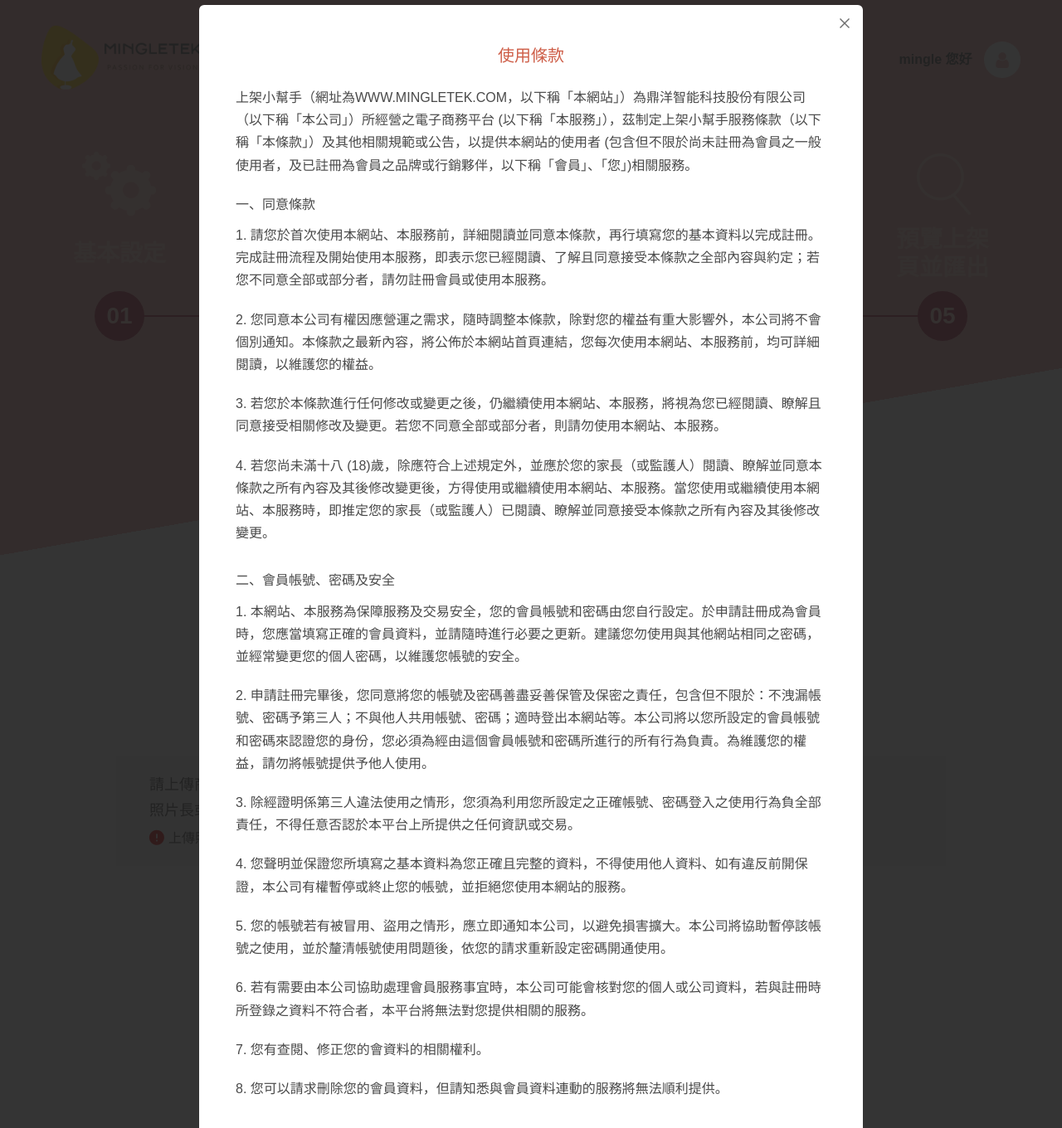
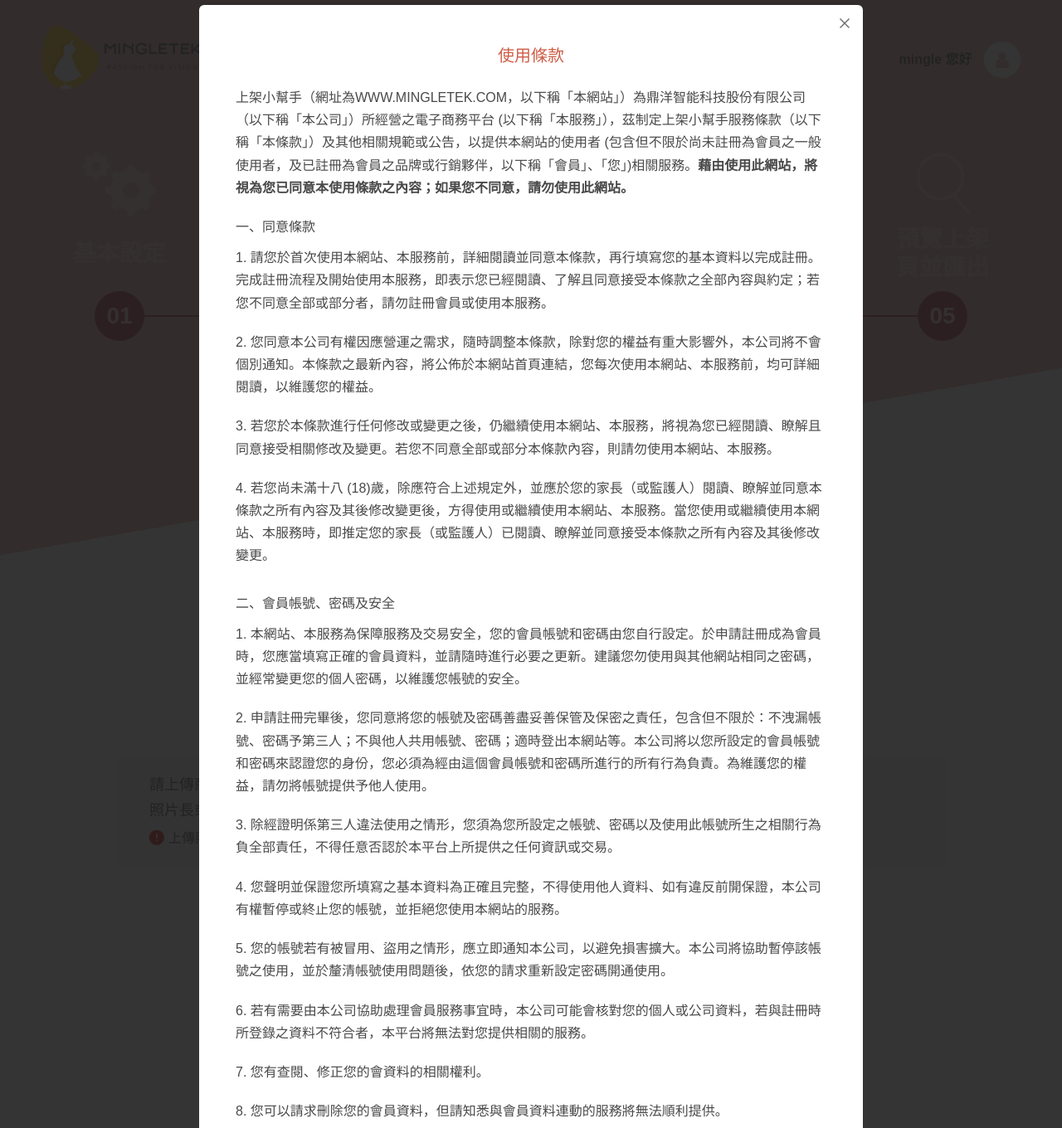
Before and after one commit to Yu1106/mingletek, a PHP site: page /html/step2.html in a window 1280 px wide, after a click on "使用條款". Shown: the top 1360 px of the page at 83% size. Run offline with PHP 8.4, Linux system fonts and the light colour scheme; some web fonts are replaced.

Commit message:
feat: mingletek
因應需求做調整：
 step4製做
修改程式

```diff
--- a/html/step2.html
+++ b/html/step2.html
@@ -118,13 +118,13 @@
 							</p>
 							<div id="terms" class="fancybox-content lightBox">
 								<h4>使用條款</h4>
-								<p>上架小幫手（網址為WWW.MINGLETEK.COM，以下稱「本網站」）為鼎洋智能科技股份有限公司（以下稱「本公司」）所經營之電子商務平台 (以下稱「本服務」），茲制定上架小幫手服務條款（以下稱「本條款」）及其他相關規範或公告，以提供本網站的使用者 (包含但不限於尚未註冊為會員之一般使用者，及已註冊為會員之品牌或行銷夥伴，以下稱「會員」、「您」)相關服務。</p>
+								<p>上架小幫手（網址為WWW.MINGLETEK.COM，以下稱「本網站」）為鼎洋智能科技股份有限公司（以下稱「本公司」）所經營之電子商務平台 (以下稱「本服務」），茲制定上架小幫手服務條款（以下稱「本條款」）及其他相關規範或公告，以提供本網站的使用者 (包含但不限於尚未註冊為會員之一般使用者，及已註冊為會員之品牌或行銷夥伴，以下稱「會員」、「您」)相關服務。<span class="txtBold">藉由使用此網站，將視為您已同意本使用條款之內容；如果您不同意，請勿使用此網站。</span></p>
 								<ol>
 									<li>一、同意條款
 										<ol>
 											<li>1. 請您於首次使用本網站、本服務前，詳細閱讀並同意本條款，再行填寫您的基本資料以完成註冊。完成註冊流程及開始使用本服務，即表示您已經閱讀、了解且同意接受本條款之全部內容與約定；若您不同意全部或部分者，請勿註冊會員或使用本服務。</li>
 											<li>2. 您同意本公司有權因應營運之需求，隨時調整本條款，除對您的權益有重大影響外，本公司將不會個別通知。本條款之最新內容，將公佈於本網站首頁連結，您每次使用本網站、本服務前，均可詳細閱讀，以維護您的權益。</li>
-											<li>3. 若您於本條款進行任何修改或變更之後，仍繼續使用本網站、本服務，將視為您已經閱讀、瞭解且同意接受相關修改及變更。若您不同意全部或部分者，則請勿使用本網站、本服務。</li>
+											<li>3. 若您於本條款進行任何修改或變更之後，仍繼續使用本網站、本服務，將視為您已經閱讀、瞭解且同意接受相關修改及變更。若您不同意全部或部分本條款內容，則請勿使用本網站、本服務。</li>
 											<li>4. 若您尚未滿十八 (18)歲，除應符合上述規定外，並應於您的家長（或監護人）閱讀、瞭解並同意本條款之所有內容及其後修改變更後，方得使用或繼續使用本網站、本服務。當您使用或繼續使用本網站、本服務時，即推定您的家長（或監護人）已閱讀、瞭解並同意接受本條款之所有內容及其後修改變更。</li>
 										</ol>
 									</li>
@@ -132,8 +132,8 @@
 										<ol>
 											<li>1. 本網站、本服務為保障服務及交易安全，您的會員帳號和密碼由您自行設定。於申請註冊成為會員時，您應當填寫正確的會員資料，並請隨時進行必要之更新。建議您勿使用與其他網站相同之密碼，並經常變更您的個人密碼，以維護您帳號的安全。</li>
 											<li>2. 申請註冊完畢後，您同意將您的帳號及密碼善盡妥善保管及保密之責任，包含但不限於：不洩漏帳號、密碼予第三人；不與他人共用帳號、密碼；適時登出本網站等。本公司將以您所設定的會員帳號和密碼來認證您的身份，您必須為經由這個會員帳號和密碼所進行的所有行為負責。為維護您的權益，請勿將帳號提供予他人使用。</li>
-											<li>3. 除經證明係第三人違法使用之情形，您須為利用您所設定之正確帳號、密碼登入之使用行為負全部責任，不得任意否認於本平台上所提供之任何資訊或交易。</li>
-											<li>4. 您聲明並保證您所填寫之基本資料為您正確且完整的資料，不得使用他人資料、如有違反前開保證，本公司有權暫停或終止您的帳號，並拒絕您使用本網站的服務。</li>
+											<li>3. 除經證明係第三人違法使用之情形，您須為您所設定之帳號、密碼以及使用此帳號所生之相關行為負全部責任，不得任意否認於本平台上所提供之任何資訊或交易。</li>
+											<li>4. 您聲明並保證您所填寫之基本資料為正確且完整，不得使用他人資料、如有違反前開保證，本公司有權暫停或終止您的帳號，並拒絕您使用本網站的服務。</li>
 											<li>5. 您的帳號若有被冒用、盜用之情形，應立即通知本公司，以避免損害擴大。本公司將協助暫停該帳號之使用，並於釐清帳號使用問題後，依您的請求重新設定密碼開通使用。</li>
 											<li>6. 若有需要由本公司協助處理會員服務事宜時，本公司可能會核對您的個人或公司資料，若與註冊時所登錄之資料不符合者，本平台將無法對您提供相關的服務。</li>
 											<li>7. 您有查閱、修正您的會資料的相關權利。</li>
@@ -157,22 +157,21 @@
 									</li>
 									<li>四、服務說明
 										<ol>
-											<li>1. 本網站為提供產生大量上架用文件之服務，會員於完成線上免費註冊程序、並通過本公司審核後，得使用本平台的完整服務。</li>
+											<li>1. 本網站為提供產生大量上架用文件之服務，會員於完成線上註冊程序、並通過本公司審核後，得使用本平台的完整服務。</li>
 											<li>2. 會員就本服務取得有限制範圍的使用授權，我們保留依據權利人指示將您的個人資料刪除之權利。</li>
 											<li>3. 本公司有權增加、變更或取消本平台、本服務中相關系統或功能之全部或一部之權利且無須通知您；且有關現有或將來之各項服務均受本協議之規範。</li>
-											<li>4. 會員若連續180天未登入本平台使用本服務時，本公司有權暫停您的使用權，並有權清除您於本平台儲存之所有資料。有無登入使用本平台之紀錄，以本公司系統內所留存之紀錄為準。</li>
-											<li>5. 您同意本公司可以向您註冊時所使用的電子信箱發送本平台、本服務之公告或商業訊息。</li>
+											<li>4. 您同意本公司可以向您註冊時所使用的電子信箱發送本平台、本服務之公告或商業訊息。</li>
 										</ol>
 									</li>
 									<li>五、會員上傳資料分享
 										<ol>
-											<li>您同意於本網站、本服務上傳發佈之內容預設為公開予所有第三人觀看，並同意本公司得公開展示於本服務的相關系統網路上，包括但不限於本網站的搜尋服務，或本公司所舉辦的行銷活動上。相關內容並得被公開張貼及與他人分享。</li>
+											<li>您同意於本網站、本服務上傳發佈之內容為供本公司本網站使用之，並同意本公司得分享於本服務的相關系統網路上，包括但不限於本網站的搜尋服務，或本公司所舉辦的行銷活動上。相關內容並得被公開張貼及與他人分享。</li>
 										</ol>
 									</li>
 									<li>六、智慧財產權
 										<ol>
-											<li>1. 會員透過本網站、本服務所上傳之圖檔、照片、影片、音樂、和其他素材等 (以下簡稱內容)，應保證未違反第三方版權、專利權、商標權、營業秘密等智慧財產權權益，以免涉及侵權或違法之責任。除非您已獲得內容所有人的同意或授權您有權發佈該內容並授予本網站、本服務的使用許可。</li>
-											<li>2. 若本公司在得到有關會員所上傳的內容侵犯他人的版權或智慧財產權的適當通知後，本公司將刪除所有相關內容。本公司保留未事先通知而刪除內容的權利。若經本公司告知相關侵權行為，而您未加以理會，本公司 有權終止您使用本網站全部或一部份服務之權利。</li>
+											<li>1. 會員透過本網站、本服務所上傳之圖檔、照片、影片、音樂、和其他素材等 (以下簡稱內容)，您應保證未違反第三方版權、專利權、商標權、營業秘密等智慧財產權權益，以免涉及侵權或違法之責任。您務必先取得相關使用權或法律授權，授權您有權發佈該內容並授予本網站、使用本服務。</li>
+											<li>2. 若本公司在得到有關會員所上傳的內容侵犯他人的版權或智慧財產權之相關通知後，本公司將刪除所有相關內容。本公司保留未事先通知而刪除內容的權利。若經本公司告知相關侵權行為，而您未加以理會，本公司 有權終止您使用本網站全部或一部份服務之權利。</li>
 											<li>3. 本網站、本服務所提供之各項功能，並不代表使用本平台、本服務所為之各種行為皆屬合法授權範圍內，會員及一般使用者仍須依本協議之規範，在本網站、本服務之合法授權範圍內使用。任何非依本協議之規範而使用本網站、本服務之行為，均應由會員及一般使用者自行負擔相關責任。</li>
 										</ol>
 									</li>
```
Also changed, not shown: html/step3.html (+9 -10 lines), resource/views/step2.php (+10 -12 lines).
